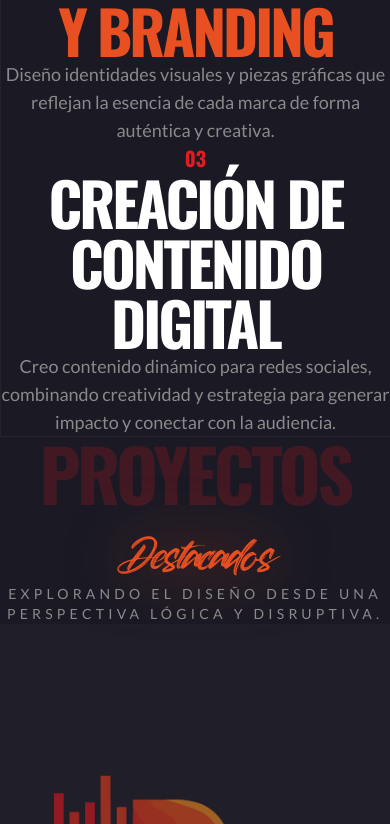
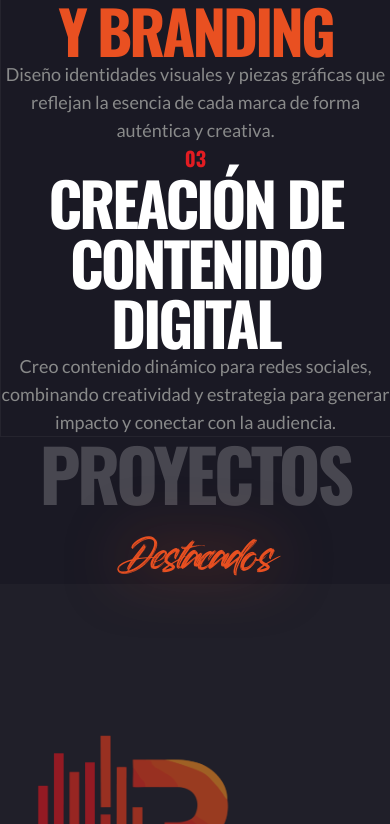
Before and after one commit to PabloLinares06/Mathew, a Next.js app: page / in a window 390 px wide. Shown: the part 1851-2675 px from the top of the page. Built offline with nearby package versions, Linux system fonts and the light colour scheme.

Commit message:
style: refine Projects section title and remove description text

```diff
--- a/src/app/page.tsx
+++ b/src/app/page.tsx
@@ -13,18 +13,15 @@ export default function Home() {
 
       {/* Projects Section */}
       <section id="projects" className="py-32 px-6 md:px-12 lg:px-24 bg-origen border-t border-silencio/10 overflow-hidden">
-        <div className="flex flex-col items-center text-center mb-48 relative">
+        <div className="flex flex-col items-center text-center mb-24 relative">
           <div className="relative flex flex-col items-center">
-            <h2 className="font-oswald text-7xl md:text-9xl lg:text-[11rem] uppercase tracking-tighter text-detonante leading-none opacity-20 relative z-0">
+            <h2 className="font-oswald text-7xl md:text-9xl lg:text-[11rem] uppercase tracking-tighter text-presencia leading-none opacity-20 relative z-0">
               Proyectos
             </h2>
-            <h3 className="font-oswald text-7xl md:text-9xl lg:text-[11rem] uppercase tracking-tighter text-presencia leading-[0.7] relative z-10 pointer-events-none mt-[-4rem] md:mt-[-6rem] lg:mt-[-8rem]">
+            <h3 className="font-oswald text-7xl md:text-9xl lg:text-[11rem] uppercase tracking-tighter text-presencia leading-[0.7] relative z-10 pointer-events-none mt-[-5rem] md:mt-[-8rem] lg:mt-[-10rem]">
               <span className="italic font-blackrush normal-case text-flujo drop-shadow-[0_0_30px_rgba(233,80,33,0.5)]">Destacados</span>
             </h3>
           </div>
-          <p className="font-lato text-silencio max-w-2xl text-sm md:text-lg lg:text-xl uppercase tracking-[0.3em] mt-12 md:mt-20 z-20 relative px-4">
-            Explorando el diseño desde una perspectiva <br className="hidden md:block" /> lógica y disruptiva.
-          </p>
         </div>
 
         <div className="grid grid-cols-1 md:grid-cols-2 lg:grid-cols-3 gap-8">
```
